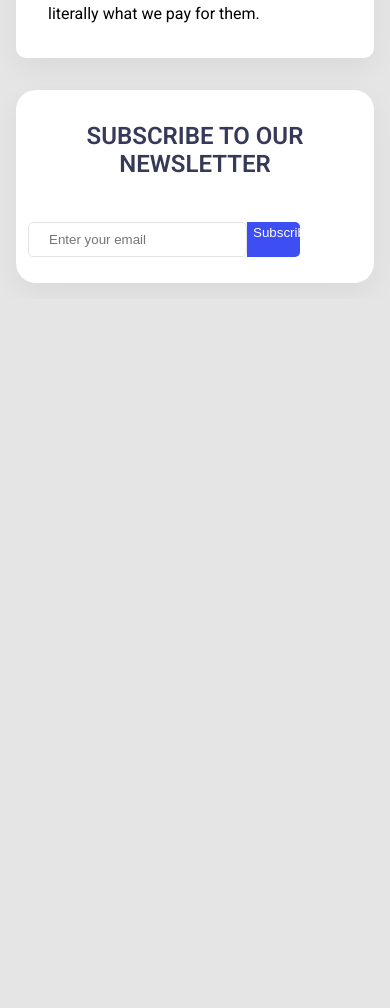
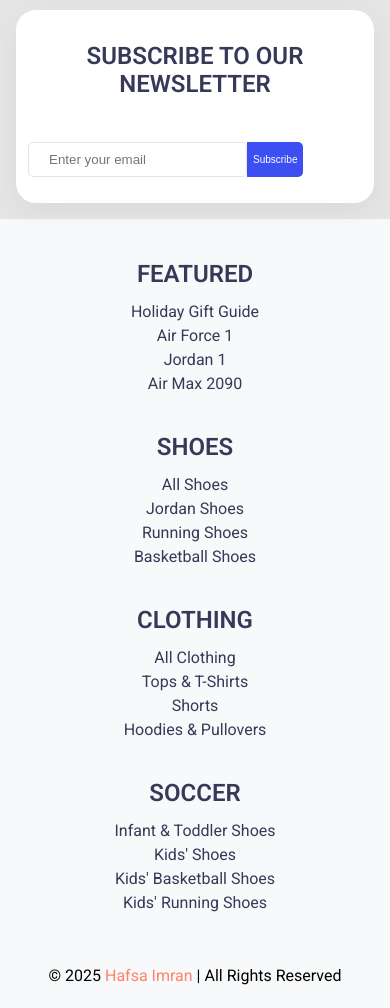
Before and after one commit to HafsaImran12/Nike, a plain HTML site: page index.html in a window 390 px wide. Shown: the part 5729-6737 px from the top of the page. Before the commit the page ends 6028 px from the top, so only its background shows below. Drawn offline with Linux system fonts and the light colour scheme.

Commit message:
Footer Done

```diff
--- a/index.html
+++ b/index.html
@@ -259,13 +259,68 @@
       <h2>Subscribe to our newsletter</h2>
     <div class="input-group">
   <input type="email" class="email-input" placeholder="Enter your email">
-  <button>Subscribe</button>
+  <button class="subscribe-btn">Subscribe</button>
 </div>
 
     </div>
 
   </div>
 
+  <!-- Footer Section -->
+
+  <footer>
+    <!-- Links -->
+    <div class="ftr-links">
+      <div class="list">
+        <h5>Featured</h5>
+        <nav class="navlinks">
+          <ul>
+            <li><a href="#">Holiday Gift Guide</a></li>
+            <li><a href="#">Air Force 1</a></li>
+            <li><a href="#">Jordan 1</a></li>
+            <li><a href="#">Air Max 2090</a></li>
+          </ul>
+        </nav>
+      </div>
+      <div class="list">
+        <h5>Shoes</h5>
+        <nav class="navlinks">
+          <ul>
+            <li><a href="#">All Shoes</a></li>
+            <li><a href="#">Jordan Shoes</a></li>
+            <li><a href="#">Running Shoes</a></li>
+            <li><a href="#">Basketball Shoes</a></li>
+          </ul>
+        </nav>
+      </div>
+      <div class="list">
+        <h5>Clothing</h5>
+        <nav class="navlinks">
+          <ul>
+            <li><a href="#">All Clothing</a></li>
+            <li><a href="#">Tops & T-Shirts</a></li>
+            <li><a href="#">Shorts</a></li>
+            <li><a href="#">Hoodies & Pullovers</a></li>
+          </ul>
+        </nav>
+      </div>
+      <div class="list">
+        <h5>Soccer</h5>
+        <nav class="navlinks">
+          <ul>
+            <li><a href="#">Infant & Toddler Shoes</a></li>
+            <li><a href="#">Kids' Shoes</a></li>
+            <li><a href="#">Kids' Basketball Shoes</a></li>
+            <li><a href="#">Kids' Running Shoes</a></li>
+          </ul>
+        </nav>
+      </div>
+    </div>
+    <!-- Copyrights -->
+    <div class="cpr"><p>© 2025 <span>Hafsa Imran</span> | All Rights Reserved</p></div>
+  </footer>
+
+
 </body>
 
 </html>
--- a/style.css
+++ b/style.css
@@ -22,9 +22,10 @@
   --button-color: #3D4FF3;
   --button-hover: #0B5ED7;
   --image-color: #F1F1F1;
+  --footer-color: #F8F9FA;
 }
 
-body{
+body {
   font-family: 'roboto';
   background-color: var(--grey-color);
 }
@@ -44,7 +45,7 @@ header {
   z-index: 1;
 }
 
-p{
+p {
   line-height: 25px;
 }
 
@@ -172,7 +173,7 @@ button:hover {
 
 /* Designs Section */
 
-.casual{
+.casual {
   display: flex;
   flex-direction: column;
   width: 100%;
@@ -180,21 +181,21 @@ button:hover {
 }
 
 
-.casual h2{
+.casual h2 {
   font-family: 'bebas';
   font-weight: 500;
   font-size: 48px;
   color: var(--text-color);
 }
 
-.shoes-cards{
+.shoes-cards {
   display: flex;
   justify-content: center;
   gap: 15px;
   width: 100%;
 }
 
-.card{
+.card {
   display: flex;
   flex-direction: column;
   gap: 8px;
@@ -206,45 +207,45 @@ button:hover {
   box-shadow: 0px 10px 30px rgba(0, 0, 0, 0.1);
 }
 
-.cardimg{
+.cardimg {
   height: 100% !important;
 }
 
-.cardimg img{
+.cardimg img {
   border-radius: 20px;
   height: 100% !important;
   width: 100%;
   background-color: var(--image-color);
 }
 
-.cardtitle{
+.cardtitle {
   display: flex;
   flex-direction: column;
   gap: 9px;
   padding: 8px 16px;
 }
 
-.cardtitle>h4{
+.cardtitle>h4 {
   color: var(--text-color);
 }
 
-.cardtitle h4{
+.cardtitle h4 {
   font-size: 24px;
   font-weight: 600;
 }
 
-.price{
+.price {
   display: flex;
   justify-content: space-between;
   color: var(--orange-color);
   padding: 15px 0px;
 }
 
-.formalimg img{
-  background-color:transparent;
+.formalimg img {
+  background-color: transparent;
 }
 
-.features{
+.features {
   display: flex;
   justify-content: space-between;
   gap: 50px;
@@ -252,14 +253,14 @@ button:hover {
   padding: 20px 200px;
 }
 
-.ftsec{
+.ftsec {
   width: 35%;
   display: flex;
   flex-direction: column;
   gap: 20px;
 }
 
-.box{
+.box {
   display: flex;
   align-items: center;
   background-color: white;
@@ -267,42 +268,43 @@ button:hover {
   box-shadow: 0px 10px 30px rgba(0, 0, 0, 0.05);
   padding: 16px;
 }
-.boximg{
+
+.boximg {
   width: 35%;
   padding: 16px 44px;
 }
 
-.boximg img{
+.boximg img {
   width: 100%;
 }
 
-.boxcontent{
+.boxcontent {
   display: flex;
   flex-direction: column;
   width: 65%;
   padding: 16px;
 }
 
-.boxcontent h5{
+.boxcontent h5 {
   font-size: 20px;
   font-weight: 700;
   color: var(--text-color);
   padding-bottom: 8px;
 }
 
-.ftimg{
+.ftimg {
   display: flex;
   justify-content: flex-end;
   width: 55%;
 }
 
-.features .ftimg img{
+.features .ftimg img {
   width: 100%;
 }
 
 /* Email Section */
 
-.email{
+.email {
   display: flex;
   flex-direction: column;
   align-items: center;
@@ -310,7 +312,7 @@ button:hover {
   padding: 20px 200px;
 }
 
-.emailsec{
+.emailsec {
   text-align: center;
   background-color: white;
   width: 100%;
@@ -318,7 +320,8 @@ button:hover {
   box-shadow: 0px 10px 30px rgba(0, 0, 0, 0.05);
   padding: 12px;
 }
-.emailsec h2{
+
+.emailsec h2 {
   padding: 20px 0px 30px;
   font-size: 24px;
   font-weight: 600;
@@ -326,19 +329,19 @@ button:hover {
   text-transform: uppercase;
 }
 
-.input-group{
+.input-group {
   display: flex;
   padding: 10px 30px;
 }
 
-.input-group input{
+.input-group input {
   flex-grow: 1;
   padding: 15px 40px;
   border-radius: 5px;
   border: 1px solid var(--grey-color);
 }
 
-.input-group button{
+.input-group button {
   padding: 3px 6px;
   background-color: var(--button-color);
   border: none;
@@ -347,9 +350,57 @@ button:hover {
   border-bottom-right-radius: 5px;
 }
 
-.input-group button:hover{
+.input-group button:hover {
   background-color: green;
 }
+
+footer{
+  display: flex;
+  flex-direction: column;
+  align-items: center;
+  background-color: var(--footer-color);
+}
+
+.ftr-links{
+  display: flex;
+  justify-content: space-between;
+  gap: 100px;
+  width: 100%;
+  padding: 20px 200px;
+  color: var(--text-color);
+}
+
+.ftr-links h5{
+  padding: 10px 0px 14px;
+  font-size: 24px;
+  font-weight: 600;
+  text-transform: uppercase;
+}
+
+.ftr-links .list{
+  padding: 24px;
+}
+
+.ftr-links .list ul{
+  display: flex;
+  flex-direction: column;
+  gap: 5px;
+  list-style-type: none;
+}
+
+.ftr-links .list ul li a{
+  text-decoration: none;
+  color: var(--text-color);
+}
+
+.cpr{
+  padding: 20px 0px;
+}
+
+.cpr span{
+  color: var(--orange-color);
+}
+
 
 
 /* Media Quries */
@@ -411,73 +462,96 @@ button:hover {
     width: 45%;
   }
 
-  .casual{
-    padding: 60px 30px;
+  .casual {
+    padding: 40px 30px;
   }
 
-  .shoes-cards{
+  .shoes-cards {
     display: flex;
     flex-direction: column;
     width: 100%;
     gap: 20px;
   }
 
-  .card{
+  .card {
     width: 100%;
   }
 
-  .features{
+  .features {
     display: flex;
     flex-direction: column;
     padding: 16px;
     gap: 15px;
   }
 
-  .features .ftimg{
+  .features .ftimg {
     display: flex;
     order: -1;
     width: 100%;
   }
 
-  .features .ftimg img{
+  .features .ftimg img {
     width: 100%;
   }
 
-  .ftsec{
+  .ftsec {
     width: 100%;
 
   }
-  .box{
+
+  .box {
     display: flex;
     flex-direction: column;
   }
 
-  .boximg{
+  .boximg {
     width: 70%;
     padding: 0px 44px;
   }
 
-  .boxcontent{
+  .boxcontent {
     width: 100%;
   }
 
-  .email{
+  .email {
     padding: 16px;
   }
 
-  .input-group{
+  .input-group {
     display: flex;
     padding: 14px 0px;
     width: 80%;
   }
 
-  .input-group input{
+  .input-group input {
     padding: 9px 20px;
   }
 
-  .input-group button{
+  .subscribe-btn {
     display: flex;
-    width: 20%;
+    align-items: center;
+    justify-content: center;
+    width: 25%;
+    border: none;
+    padding: 5px 7px;
+    background: #3b5cff;
+    color: #fff;
+    font-size: 10px;
+    cursor: pointer;
+  }
+
+  .ftr-links{
+    padding: 16px;
+    display: flex;
+    flex-direction: column;
+    align-items: center;
+    gap: 0px;
+  }
+
+  .ftr-links .list{
+    width: 100%;
+    text-align: center;
+    padding: 15px;
   }
 
 }
@@ -537,72 +611,84 @@ button:hover {
     width: 45%;
   }
 
-  .casual{
+  .casual {
     padding: 40px 30px;
   }
 
-  .card{
+  .card {
     width: 100%;
   }
 
-  .cardtitle{
+  .cardtitle {
     display: flex;
     flex-direction: column;
 
   }
 
-  .card button{
-  width: 83%;
+  .card button {
+    width: 83%;
   }
 
-  .price{
+  .price {
     display: flex;
     flex-direction: column;
     gap: none;
     width: 100%;
   }
 
-  .cardimg{
+  .cardimg {
     height: 100% !important;
   }
 
-    .features{
+  .features {
     display: flex;
     padding: 20px 30px;
     gap: 15px;
   }
 
-  .features .ftimg{
+  .features .ftimg {
     display: flex;
     order: -1;
     width: 60%;
     height: 200px;
   }
 
-  .features .ftimg img{
+  .features .ftimg img {
     width: 100%;
   }
 
-  .ftsec{
+  .ftsec {
     width: 80%;
   }
 
-  .box{
+  .box {
     display: flex;
     padding: 6px;
   }
 
-  .boximg{
+  .boximg {
     width: 55%;
     padding: 0px 20px;
   }
 
-  .boxcontent{
+  .boxcontent {
     width: 100%;
   }
 
-  .email{
+  .email {
     padding: 20px 30px;
   }
 
+  .ftr-links{
+    display: flex;
+    justify-content: space-between;
+    gap: 40px;
+    padding: 20px 30px;
+    width: 100%;
+  }
+
+  .ftr-links .list{
+    width: 100%;
+  }
+
 }
```
